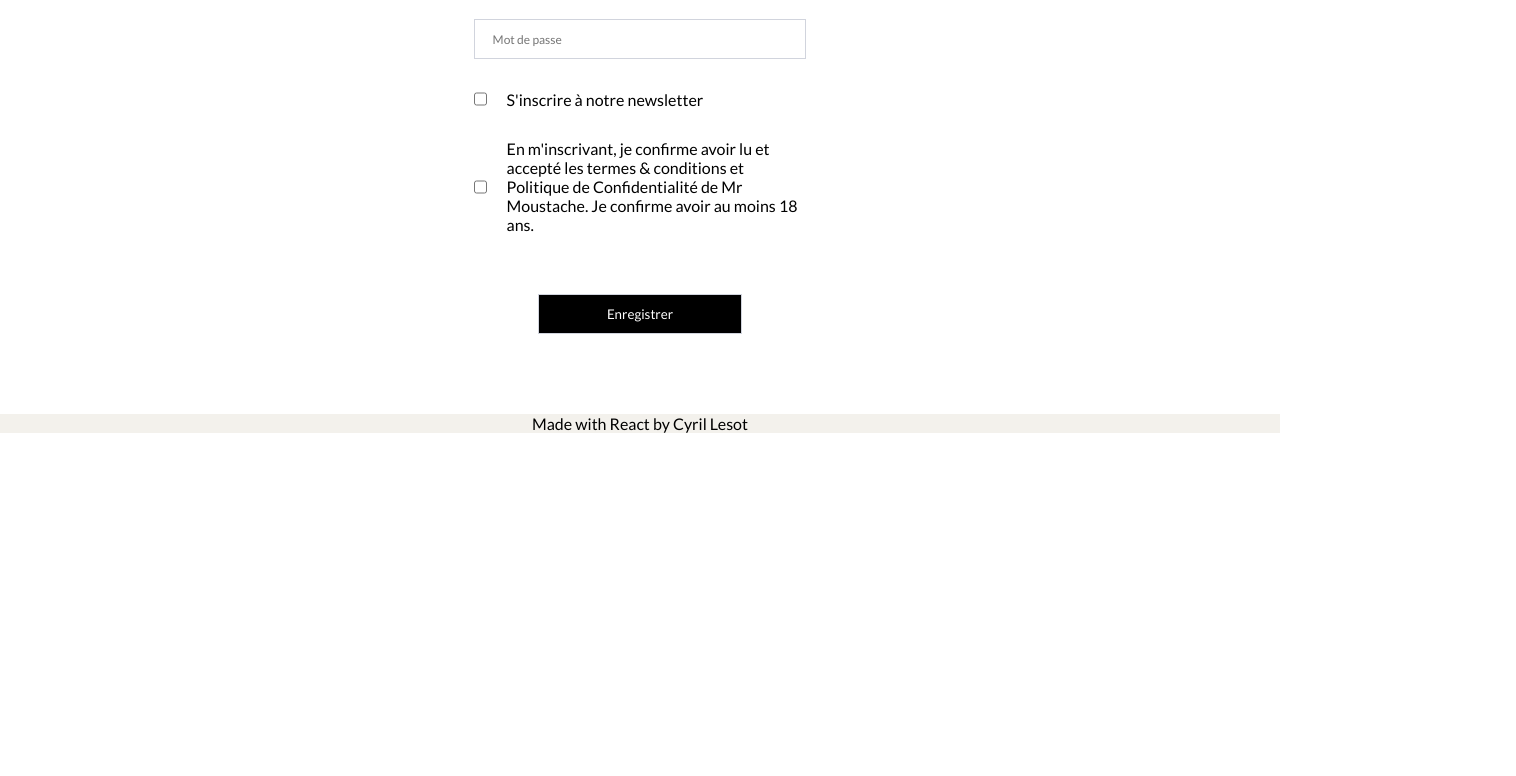
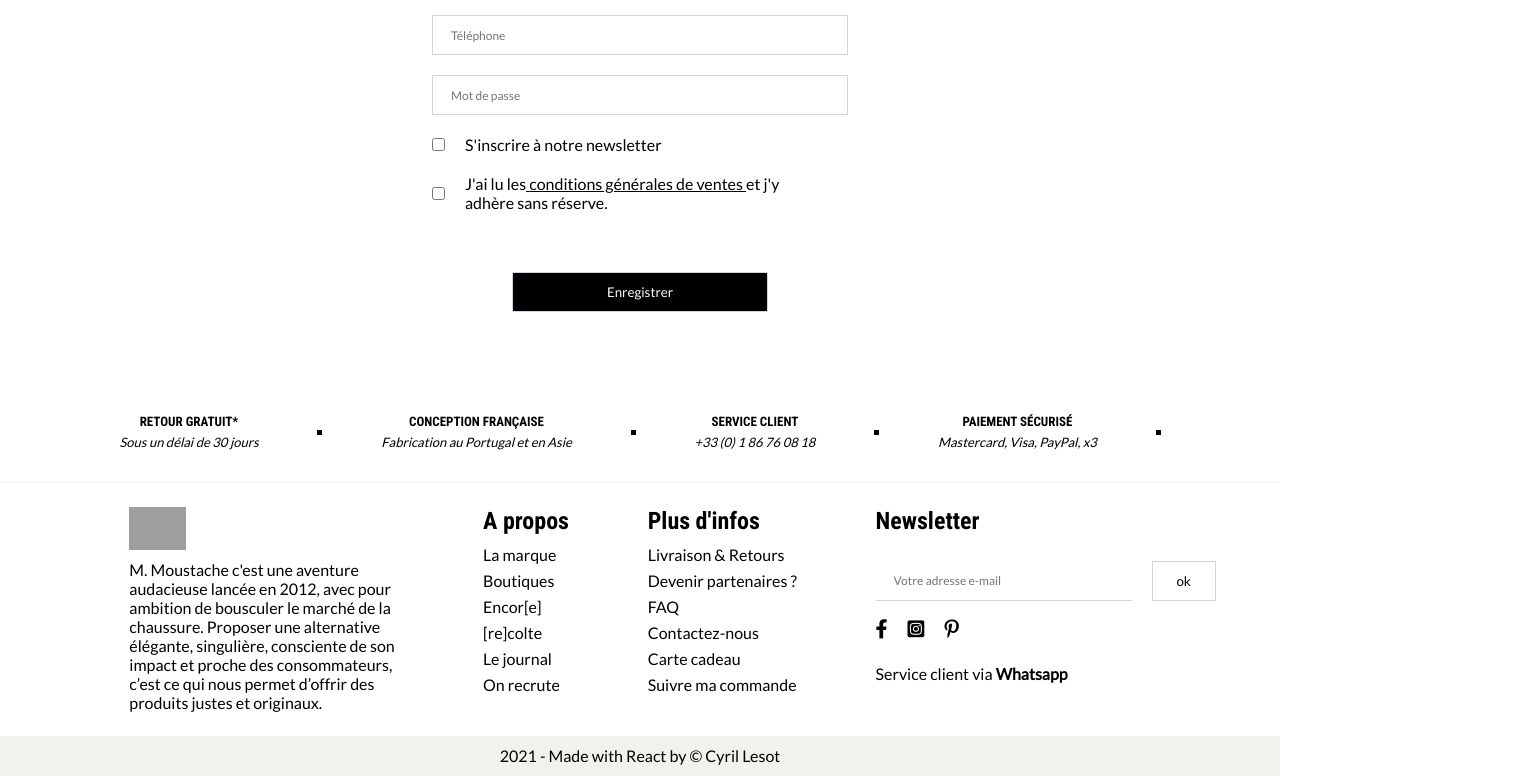
Before and after one commit to mc6ril/React-vinted-front, a React (Create React App) app: page /signup in a window 1280 px wide. Shown: the part 313-1089 px from the top of the page, 1516 px wide, since content can reach past the window. Before the commit the page ends 800 px from the top, so only its background shows below. Built offline with nearby package versions, Linux system fonts and the light colour scheme; grey boxes are pictures that could not be loaded.

Commit message:
finalisation footer + ajout nouveau produit

```diff
--- a/src/App.css
+++ b/src/App.css
@@ -7,10 +7,4 @@
 @import './assets/style/slider.css';
 @import './assets/style/stores.css';
 @import './assets/style/brand.css';
-
-footer {
-    text-align: center;
-    margin-top: 10vh;
-    width: 100%;
-    background-color: #f3f1ec;
-}
+@import './assets/style/footer.css';
--- a/src/assets/style/brand.css
+++ b/src/assets/style/brand.css
@@ -90,10 +90,14 @@
 }
 .brand .brand-box div {
     width: 50%;
+    margin: 0;
+    max-height: 100vh;
 }
+
 .brand .brand-box .image img {
     width: 100%;
-    object-fit: contain;
+    height: 100vh;
+    object-fit: cover;
 }
 
 .brand .brand-box .description {
@@ -144,6 +148,9 @@
     .pink-background .center-div p:last-child {
         margin-bottom: 3%;
     }
+    .brand .grey-background {
+        margin-top: 10vh;
+    }
     .brand .two-boxes {
         display: flex;
         flex-direction: column;
@@ -151,6 +158,7 @@
     }
     .brand .two-boxes div {
         width: 100%;
+        padding: 5.5vh;
     }
 
     .brand .brand-box {
--- /dev/null
+++ b/src/assets/style/footer.css
@@ -0,0 +1,122 @@
+footer {
+    margin-top: 100px;
+    width: 100%;
+    position: relative;
+}
+
+footer .copyright {
+    height: 5vh;
+    background-color: #f3f1ec;
+    display: flex;
+    justify-content: center;
+    align-items: center;
+}
+
+footer .footer-conditions {
+    display: flex;
+    flex-wrap: wrap;
+    align-items: center;
+    justify-content: space-around;
+    row-gap: 20px;
+    margin-bottom: 30px;
+}
+footer .footer-conditions .square {
+    width: 5px;
+    height: 5px;
+    background-color: black;
+}
+
+footer .footer-conditions .box {
+    text-align: center;
+}
+
+footer .footer-conditions .box h2 {
+    font-size: 13px;
+    font-weight: 600;
+    line-height: 20px;
+}
+footer .footer-conditions .box p {
+    font-size: 13px;
+    font-weight: 300;
+    line-height: 20px;
+    font-style: italic;
+}
+
+footer .footer-links {
+    display: flex;
+    flex-wrap: wrap;
+    justify-content: space-around;
+    margin: 3vh auto;
+}
+
+footer .footer-links .box {
+    max-width: calc(100% / 4);
+    display: flex;
+    flex-direction: column;
+    gap: 10px;
+}
+footer .footer-links .box li {
+    margin-bottom: 7px;
+}
+footer .footer-links .box form {
+    display: flex;
+    flex-direction: row;
+    align-items: flex-end;
+    justify-content: flex-start;
+    height: 40px;
+    margin-top: 2vh;
+}
+footer .footer-links .box form input[type='email'] {
+    max-width: 40%;
+    border: none;
+    border-bottom: 1px solid lightgray;
+}
+footer .footer-links .box form input[type='submit'] {
+    background-color: white;
+    color: black;
+    width: 10%;
+}
+
+footer .footer-links .box .social-network {
+    width: 100%;
+    margin: 1vh auto;
+}
+footer .footer-links .box .social-network ul {
+    display: flex;
+    gap: 20px;
+}
+footer .footer-links .box .social-network ul i {
+    font-size: 1.2em;
+}
+
+@media screen and (max-width: 1000px) {
+    footer .footer-conditions {
+        display: grid;
+        grid-template-columns: repeat(2, 1fr);
+        row-gap: 20px;
+    }
+    footer .footer-conditions .square {
+        display: none;
+    }
+
+    footer .footer-links {
+        display: flex;
+        flex-direction: column;
+        margin: 3vh auto;
+        width: 100%;
+    }
+
+    footer .footer-links .box {
+        min-width: 100%;
+        display: flex;
+        flex-direction: column;
+        margin-bottom: 30px;
+        padding: 0 5%;
+    }
+}
+@media screen and (max-width: 500px) {
+    footer .footer-conditions {
+        display: flex;
+        flex-direction: column;
+    }
+}
--- a/src/assets/style/signup.css
+++ b/src/assets/style/signup.css
@@ -6,7 +6,7 @@
     flex-direction: column;
     align-items: center;
     justify-content: center;
-    margin: 3vh auto 6vh;
+    margin: 10vh auto 6vh;
 }
 
 form {
@@ -15,17 +15,20 @@ form {
     align-items: center;
     justify-content: center;
     gap: 20px;
-    width: 30%;
+    width: 40vw;
 }
 .signup h1,
 .login h1 {
-    margin: 40px auto;
+    margin: 5vh auto;
+    text-align: center;
+}
+
+.login form a {
+    text-decoration: underline;
 }
 
 form input,
 form input {
-    width: 65%;
-    height: 40px;
     border: 1px solid #d1d4dd;
 }
 
@@ -33,6 +36,8 @@ form input[type='text'],
 form input[type='email'],
 form input[type='password'],
 form input[type='phone'] {
+    height: 40px;
+    width: 65%;
     font-family: 'lato';
     font-size: 12px;
     padding-left: 18px;
@@ -41,10 +46,14 @@ form .checkbox {
     width: 65%;
     display: flex;
     align-items: center;
+    justify-content: flex-start;
     gap: 20px;
 }
+form .checkbox label {
+    width: calc(100% - 15%);
+}
 form .checkbox input[type='checkbox'] {
-    width: auto;
+    text-align: left;
 }
 
 form input[type='submit'] {
@@ -52,37 +61,42 @@ form input[type='submit'] {
     background-color: black;
     color: white;
     width: 40%;
+    height: 40px;
     margin-top: 40px;
 }
-.signup-error-message {
+form .signup-error-message {
     color: red;
+}
+
+form .highlight {
+    text-decoration: underline;
 }
 
 @media screen and (max-width: 1300px) {
     form {
-        width: 40vw;
+        width: 50vw;
     }
 }
 
 @media screen and (max-width: 1100px) {
     form {
-        width: 50vw;
+        width: 60vw;
     }
 }
 
 @media screen and (max-width: 800px) {
     form {
-        width: 65vw;
+        width: 75vw;
     }
 }
 @media screen and (max-width: 600px) {
     form {
-        width: 70vw;
+        width: 90vw;
     }
 }
 
 @media screen and (max-width: 500px) {
     form {
-        width: 80vw;
+        width: 100vw;
     }
 }
--- a/src/components/Footer.js
+++ b/src/components/Footer.js
@@ -1,9 +1,124 @@
+import { Link } from 'react-router-dom';
+
 const Footer = () => {
     return (
         <footer>
-            <p className="wrapper">
-                Made with React by <a href="https://github.com/mc6ril">Cyril Lesot</a>
-            </p>
+            <div className="wrapper">
+                <div className="footer-conditions">
+                    <div className="box">
+                        <h2>RETOUR GRATUIT*</h2>
+                        <p>Sous un délai de 30 jours</p>
+                    </div>
+                    <span className="square"></span>
+                    <div className="box">
+                        <h2>CONCEPTION FRANÇAISE</h2>
+                        <p>Fabrication au Portugal et en Asie</p>
+                    </div>
+                    <span className="square"></span>
+                    <div className="box">
+                        <h2>SERVICE CLIENT</h2>
+                        <p>+33 (0) 1 86 76 08 18</p>
+                    </div>
+                    <span className="square"></span>
+                    <div className="box">
+                        <h2>PAIEMENT SÉCURISÉ</h2>
+                        <p>Mastercard, Visa, PayPal, x3</p>
+                    </div>
+                    <span className="square"></span>
+                </div>
+            </div>
+            <div className="separate"></div>
+            <div className="footer-links wrapper">
+                <div className="box">
+                    <img
+                        src="https://www.m-moustache.com/themes/moustache/assets/img/logo-mobile.svg"
+                        alt="logo-moustache"
+                        width="57"
+                    />
+                    <p>
+                        M. Moustache c'est une aventure audacieuse lancée en 2012, avec
+                        pour ambition de bousculer le marché de la chaussure. Proposer une
+                        alternative élégante, singulière, consciente de son impact et
+                        proche des consommateurs, c’est ce qui nous permet d’offrir des
+                        produits justes et originaux.
+                    </p>
+                </div>
+                <div className="box">
+                    <h2>A propos</h2>
+                    <ul>
+                        <Link to="/brand">
+                            <li>La marque</li>
+                        </Link>
+                        <Link to="/stores">
+                            <li>Boutiques</li>
+                        </Link>
+                        <Link to="/">
+                            <li>Encor[e]</li>
+                        </Link>
+                        <Link to="/">
+                            <li>[re]colte</li>
+                        </Link>
+                        <Link to="/">
+                            <li>Le journal</li>
+                        </Link>
+                        <Link to="/">
+                            <li>On recrute</li>
+                        </Link>
+                    </ul>
+                </div>
+                <div className="box">
+                    <h2>Plus d'infos</h2>
+                    <ul>
+                        <Link to="/">
+                            <li>Livraison & Retours</li>
+                        </Link>
+                        <Link to="/">
+                            <li>Devenir partenaires ?</li>
+                        </Link>
+                        <Link to="/">
+                            <li>FAQ</li>
+                        </Link>
+                        <Link to="/">
+                            <li>Contactez-nous</li>
+                        </Link>
+                        <Link to="/">
+                            <li>Carte cadeau</li>
+                        </Link>
+                        <Link to="/">
+                            <li>Suivre ma commande</li>
+                        </Link>
+                    </ul>
+                </div>
+                <div className="box">
+                    <h2>Newsletter</h2>
+                    <form>
+                        <input type="email" placeholder="Votre adresse e-mail" />
+                        <input type="submit" value="ok" />
+                    </form>
+                    <div className="social-network">
+                        <ul>
+                            <li>
+                                <i class="fab fa-facebook-f"></i>
+                            </li>
+                            <li>
+                                <i class="fab fa-instagram-square"></i>
+                            </li>
+                            <li>
+                                <i class="fab fa-pinterest-p"></i>
+                            </li>
+                        </ul>
+                    </div>
+                    <p>
+                        Service client via <strong>Whatsapp</strong>
+                    </p>
+                </div>
+            </div>
+            <div className="copyright">
+                <p>
+                    2021 - Made with React by
+                    <a href="https://github.com/mc6ril"> © Cyril Lesot</a>
+                </p>
+            </div>
         </footer>
     );
 };
--- a/src/components/Header.js
+++ b/src/components/Header.js
@@ -9,6 +9,7 @@ const Header = ({ userToken, setUser, setMenu, menu }) => {
                 setMenu={setMenu}
                 menu={menu}
             />
+            <div className="separate"></div>
         </header>
     );
 };
--- a/src/containers/Signup.js
+++ b/src/containers/Signup.js
@@ -85,9 +85,12 @@ const Signup = ({ setUser }) => {
                 <div className="checkbox">
                     <input type="checkbox" name="newsletter" />
                     <label htmlFor="newsletter">
-                        En m'inscrivant, je confirme avoir lu et accepté les termes &
-                        conditions et Politique de Confidentialité de Mr Moustache. Je
-                        confirme avoir au moins 18 ans.
+                        J'ai lu les
+                        <span className="highlight">
+                            {' '}
+                            conditions générales de ventes{' '}
+                        </span>
+                        et j'y adhère sans réserve.
                     </label>
                 </div>
 
--- a/src/index.css
+++ b/src/index.css
@@ -14,8 +14,7 @@ body {
     width: calc(100vw - (350px * 2));
     margin: 0 auto;
 }
-.wrapper::before {
-    position: absolute;
+.separate {
     content: '';
     height: 1px;
     width: 100%;
```
Also changed, not shown: public/index.html (+8 -22 lines), src/containers/Publish.js (added, +21 -0 lines).
